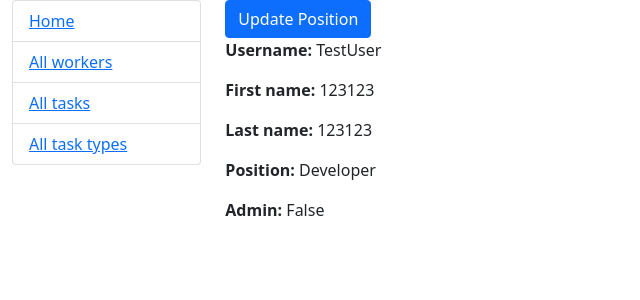
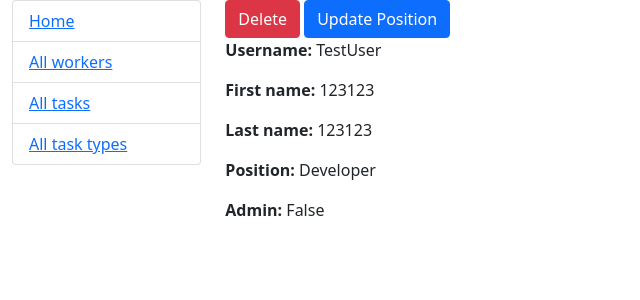
Before and after one commit to Greenmanxd/it-company-task-manager, a Django app: page /worker/2/ in a window 1280 px wide. Shown: the top 300 px of the page, without its empty margins (0-640 px from the left). Run offline with Django 4.2, Linux system fonts and the light colour scheme; data comes from the database, SQL or seed files in the repository.

Commit message:
Add delete worker view

```diff
--- a/task_manager/urls.py
+++ b/task_manager/urls.py
@@ -7,7 +7,8 @@ from task_manager.views import (
     TaskTypeView,
     WorkerCreateView,
     WorkerDetailView,
-    WorkerPositionUpdateView
+    WorkerPositionUpdateView,
+    WorkerDeleteView
 )
 
 urlpatterns = [
@@ -17,6 +18,7 @@ urlpatterns = [
     path("worker/<int:pk>/", WorkerDetailView.as_view(), name="worker-detail"),
     path("worker/create/", WorkerCreateView.as_view(), name="worker-create"),
     path("worker/<int:pk>/update", WorkerPositionUpdateView.as_view(), name="worker-update"),
+    path("worker/<int:pk>/delete", WorkerDeleteView.as_view(), name="worker-delete"),
 
     path("tasks/", TaskListView.as_view(), name="task-list"),
 
--- a/task_manager/views.py
+++ b/task_manager/views.py
@@ -51,6 +51,11 @@ class WorkerPositionUpdateView(generic.UpdateView):
     success_url = reverse_lazy("task_manager:worker-list")
 
 
+class WorkerDeleteView(generic.DeleteView):
+    model = Worker
+    success_url = reverse_lazy("")
+
+
 class TaskListView(generic.ListView):
     model = Task
     paginate_by = 5
--- a/templates/task_manager/worker_detail.html
+++ b/templates/task_manager/worker_detail.html
@@ -2,7 +2,12 @@
 
 
 {% block content %}
-  <a href="{% url "task_manager:worker-update" pk=worker.id %}" class="btn btn-primary">Update Position</a>
+  <a href="{% url "task_manager:worker-delete" pk=worker.id %}" class="btn btn-danger">
+  Delete
+  </a>
+  <a href="{% url "task_manager:worker-update" pk=worker.id %}" class="btn btn-primary">
+    Update Position
+  </a>
   <p><strong>Username: </strong>{{ worker.username }}</p>
   <p><strong>First name: </strong>{{ worker.first_name }}</p>
   <p><strong>Last name: </strong>{{ worker.last_name }}</p>
```
Also changed, not shown: templates/task_manager/worker_confirm_delete.html (added, +13 -0 lines).
